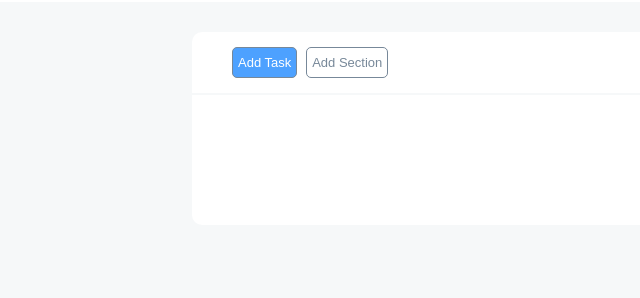
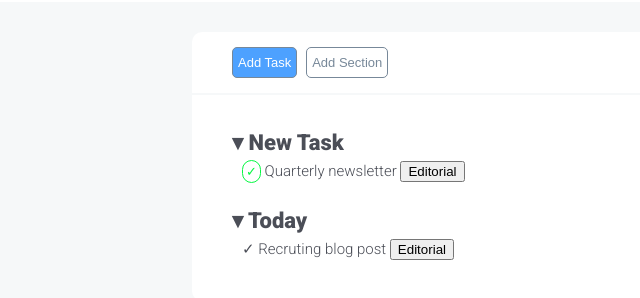
Before and after one commit to cenny1988/html-css-toboolist, a plain HTML site: page index.html in a window 1280 px wide. Shown: the part 58-356 px from the top of the page, without its empty margins (0-640 px from the left). Drawn offline with Linux system fonts and the light colour scheme.

Commit message:
prima sezione todolist

```diff
--- a/css/style.css
+++ b/css/style.css
@@ -42,7 +42,7 @@ header span{
 #container-todolist{
     background-color: #fff;
     border-radius: 0 0 10px 10px;
-    height: 100px;
+    /* height: 100px; */
     padding: 15px 40px;
 }
 
@@ -61,3 +61,24 @@ header span{
     background-color: #4da1ff;
     color: #fff;
 }
+
+/* sezione todolist */
+.cont-task{
+    margin: 20px 0;
+    color: #4b4e57;
+}
+.task{
+    font-size: 22px;
+    font-weight: 600;
+}
+.todo{
+    font-size: 15px;
+    padding: 6px 10px;
+}
+.check{
+    color: rgb(6, 248, 66);
+    border: 1px solid;
+    border-radius: 20px;
+    padding: 3px;
+    font-size: 13px;
+}
--- a/index.html
+++ b/index.html
@@ -29,6 +29,27 @@
 
             <!-- sezione todolist -->
             <section id="container-todolist">
+                <div class="cont-task">
+                    <div class="task">
+                        <span>&#9662;</span>  New Task
+                    </div>
+                    <div class="todo">
+                        <span class="check">&#10003;</span>
+                        Quarterly newsletter
+                        <button>Editorial</button>
+                    </div>
+                </div>
+
+                <div class="cont-task">
+                    <div class="task">
+                        <span>&#9662;</span>  Today
+                    </div>
+                    <div class="todo">
+                        <span></span>&#10003;
+                        Recruting blog post
+                        <button>Editorial</button>
+                    </div>
+                </div>
 
             </section>
         </div>
```
